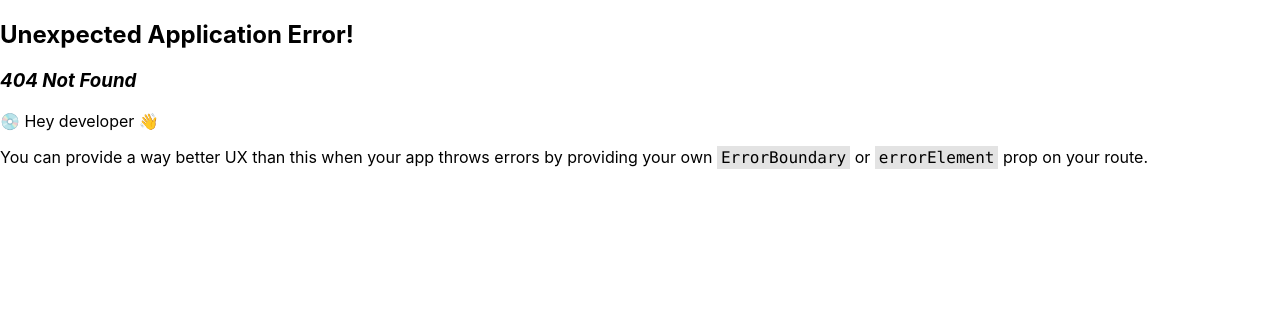
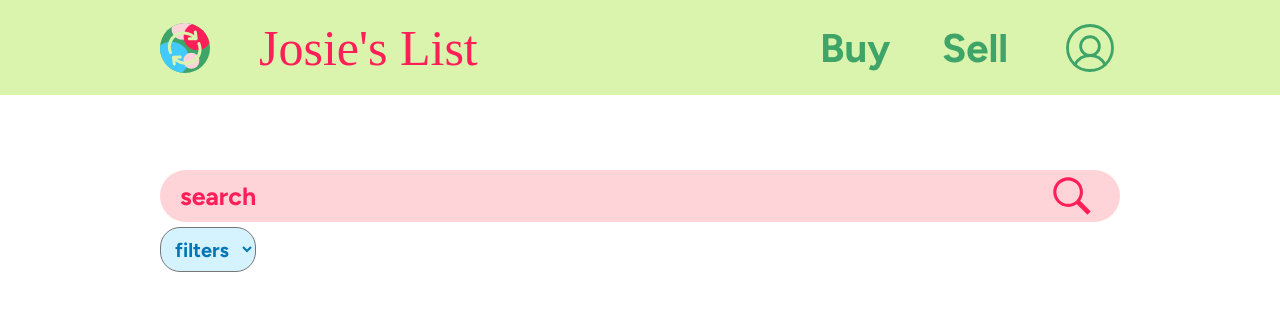
Before and after one commit to Nikita2662/josies-list, a React (Create React App) app in the folder front-end/: page /search in a window 1280 px wide. Before the commit this address had no page. Shown: the top 310 px of the page. Built offline with nearby package versions, Linux system fonts and the light colour scheme; a web font is replaced by a local one.

Commit message:
Routing mostly done
Waiting on listings page

```diff
--- a/front-end/src/App.js
+++ b/front-end/src/App.js
@@ -3,6 +3,7 @@ import Landing from "./screens/Landing";
 import SignIn from "./screens/SignIn";
 import Profile from "./screens/Profile";
 import CreateAccount from "./screens/CreateAccount";
+import Search from "./screens/Search";
 import { createBrowserRouter, RouterProvider } from "react-router-dom";
 import { createContext, useState } from "react";
 
@@ -28,6 +29,10 @@ function App() {
       path: "/create-account",
       element: <CreateAccount />,
     },
+    {
+      path: "/search",
+      element: <Search />,
+    },
   ]);
 
   return (
--- a/front-end/src/components/Header.css
+++ b/front-end/src/components/Header.css
@@ -30,6 +30,10 @@ nav {
   line-height: normal;
 }
 
+.link {
+  text-decoration: none;
+}
+
 .container {
   width: 60;
   height: 95px;
--- a/front-end/src/components/Header.js
+++ b/front-end/src/components/Header.js
@@ -17,8 +17,12 @@ function Header() {
         <h1>Josie's List</h1>
       </Link>
       <div className="nav-links">
-        <p>Buy</p>
-        <p>Sell</p>
+        <Link to={user == null ? "/sign-in" : "/search"} className="link">
+          <p>Buy</p>
+        </Link>
+        <Link to={"/sign-in"} className="link">
+          <p>Sell</p>
+        </Link>
         <Link className="container" to={user == null ? "/sign-in" : "/profile"}>
           <svg
             viewBox="0 0 256 256"
```
